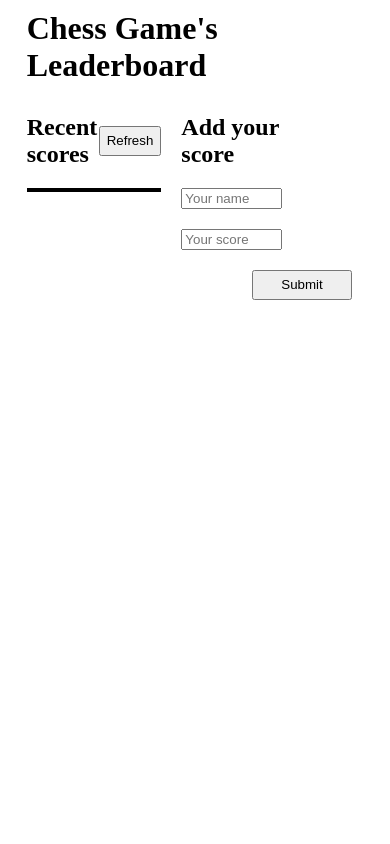
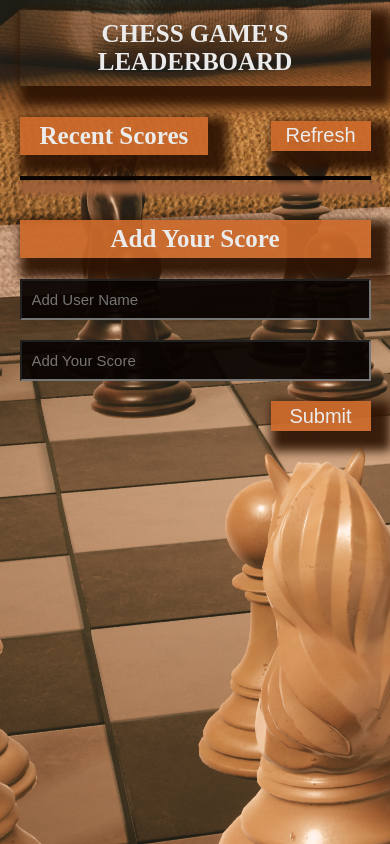
Before and after one commit to kidde60/Leaderboard, a website built with webpack: page src/index.html in a window 390 px wide. Built offline with nearby package versions, Linux system fonts and the light colour scheme; no server answers.

Commit message:
Add media query

```diff
--- a/src/index.html
+++ b/src/index.html
@@ -6,27 +6,28 @@
     <meta http-equiv="X-UA-Compatible" content="IE=edge">
     <meta name="viewport" content="width=device-width, initial-scale=1.0">
     <title>Leaderboard webpage</title>
+    <link rel="stylesheet" href="style.css">
 </head>
 
 <body>
     <div>
-        <h1>Chess Game's Leaderboard</h1>
+        <h1 class="header">Chess Game's Leaderboard</h1>
     </div>
     <div class="container">
         <div class="score-container">
             <div class="title">
-                <h2>Recent scores</h2>
-                <button type="button" class="btn">Refresh</button>
+                <h2 class="heading">Recent Scores</h2>
+                <button type="button" class="btn heading">Refresh</button>
             </div>
             <ul class="list">
             </ul>
         </div>
         <div class="input-container">
-            <h2>Add your score</h2>
+            <h2 class="heading">Add Your Score</h2>
             <form class="input">
-                <input type="text" placeholder="Your name" class="name-input">
-                <input type="text" placeholder="Your score" class="score-input">
-                <button type="submit" id="btn">Submit</button>
+                <input type="text" placeholder="Add User Name" class="name-input">
+                <input type="text" placeholder="Add Your Score" class="score-input">
+                <button type="submit" id="btn" class="heading btn">Submit</button>
             </form>
         </div>
     </div>
--- a/src/style.css
+++ b/src/style.css
@@ -1,11 +1,36 @@
+body {
+  margin: 10px 5%;
+  padding: 0;
+  background: url('/images/chess.jpg');
+  color: #ebebeb;
+}
+
 h1 {
-  margin: 10px 5%;
+  margin: 5% 60% 10px 5%;
+  box-shadow: 10px 10px 10px 10px #2e1303ed;
+  transition: all 5s ease-out;
+  text-align: center;
+  font-size: 25px;
+  padding: 10px;
+  text-transform: uppercase;
+}
+
+h2 {
+  padding: 5px 20px;
+}
+
+.heading {
+  box-shadow: 10px 10px 10px 10px #2e1303ed;
+  transition: all 0.5s ease-out;
+  text-align: center;
+  background: #cb692bed;
+  font-size: 25px;
 }
 
 .container {
   display: flex;
+  flex-direction: row;
   gap: 20px;
-  margin: 10px 5%;
 }
 
 .score-container {
@@ -21,13 +46,25 @@ h1 {
 .list {
   list-style: none;
   border: 2px solid black;
-  gap: 20px;
   margin: 0;
+  padding: 0;
+  box-shadow: 5px 10px 5px 5px #a0623bed;
+}
+
+.list li:nth-child(odd) {
+  background: #a0623bed;
+}
+
+.list li:nth-child(even) {
+  background: #2e1303ed;
 }
 
 .listItem {
   display: flex;
+  height: 50px;
+  align-items: center;
   justify-content: space-around;
+  text-transform: capitalize;
 }
 
 .input {
@@ -41,13 +78,48 @@ h1 {
   width: 30%;
 }
 
+.name-input,
+.score-input {
+  font-size: 15px;
+  padding: 10px;
+  background: #080300ed;
+  color: #ebebeb;
+}
+
 .btn {
   width: 100px;
   height: 30px;
+  border: none;
+  cursor: pointer;
+  background: #cb692bed;
+  cursor: pointer;
+  color: #ebebeb;
+  font-size: 20px;
 }
 
 #btn {
-  width: 100px;
-  height: 30px;
-  margin-left: 70%;
+  align-self: flex-end;
 }
+
+@media only screen and (max-width: 830px) {
+  body {
+    min-width: 290px;
+  }
+
+  .container {
+    display: flex;
+    flex-direction: column;
+    width: 100%;
+    gap: 20px;
+    margin: 10px 20% 0 0;
+  }
+
+  .header {
+    margin: 0;
+  }
+
+  .score-container,
+  .input-container {
+    width: 100%;
+  }
+}
```
